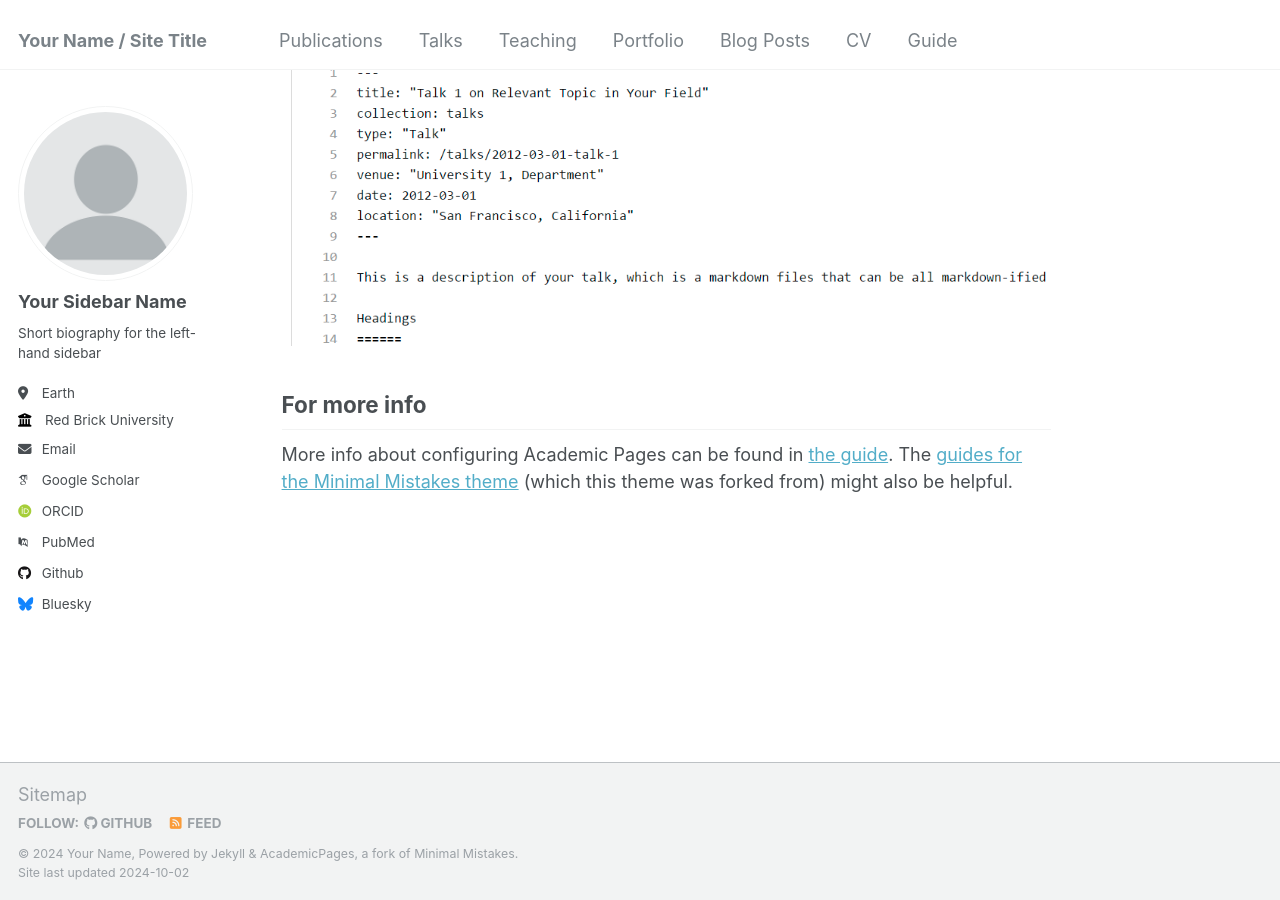
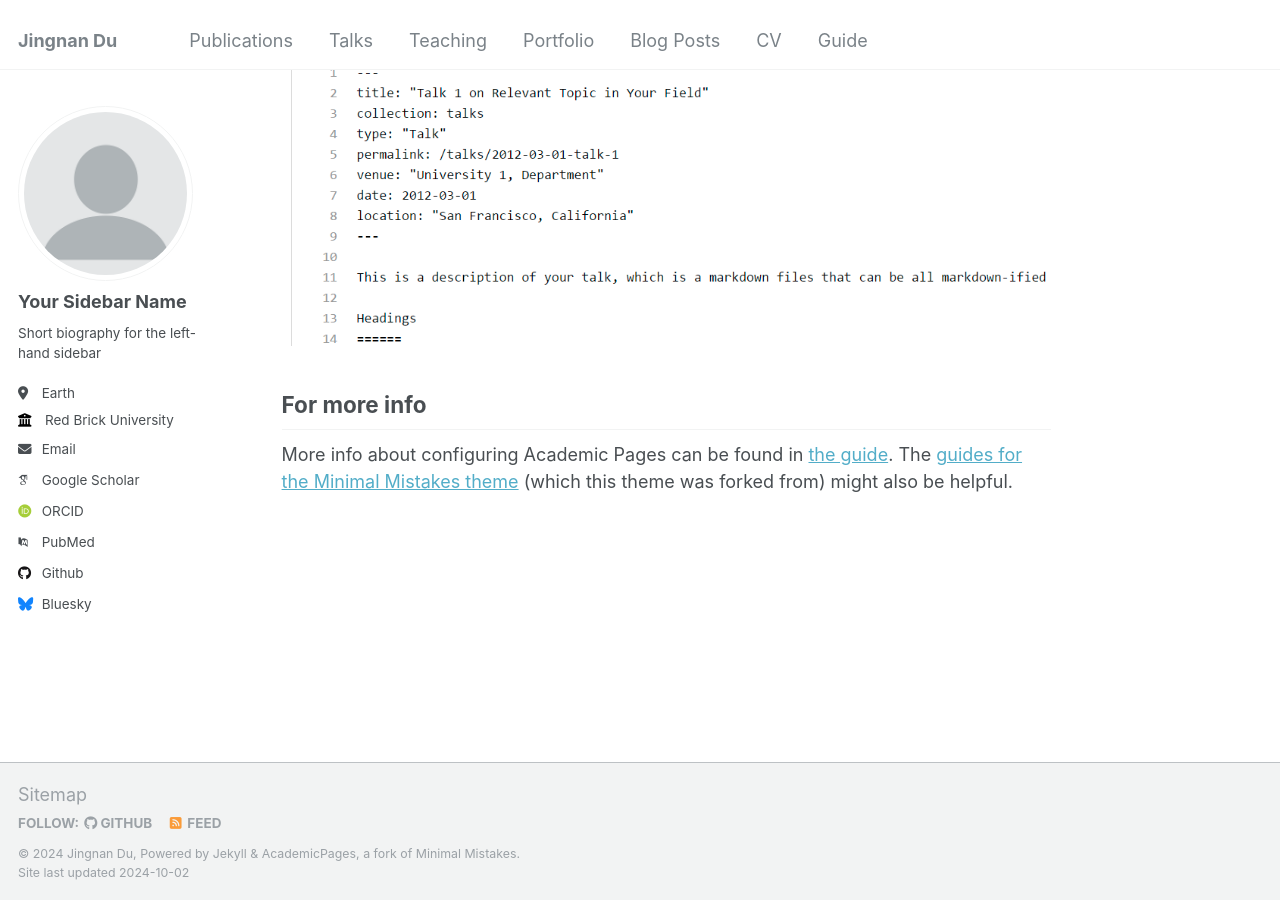
Before and after one commit to jingnandu93/jingnandu93.github.io, a Jekyll site: the page built from _pages/about.md, in a window 1280 px wide and 900 px high, scrolled down 2643 px. Built offline with Jekyll 4.4.1, drawn with Linux system fonts in a browser that asks for light colours; some web fonts are replaced.

Commit message:
Update _config.yml

```diff
--- a/_config.yml
+++ b/_config.yml
@@ -8,9 +8,9 @@
 
 # Basic Site Settings
 locale                   : "en-US"
-title                    : "Your Name / Site Title"
+title                    : "Jingnan Du"
 title_separator          : "-"
-name                     : &name "Your Name"
+name                     : &name "Jingnan Du"
 description              : &description "personal description"
 url                      : https://academicpages.github.io # the base hostname & protocol for your site e.g. "https://mmistakes.github.io"
 baseurl                  : "" # the subpath of your site, e.g. "/blog"
```
